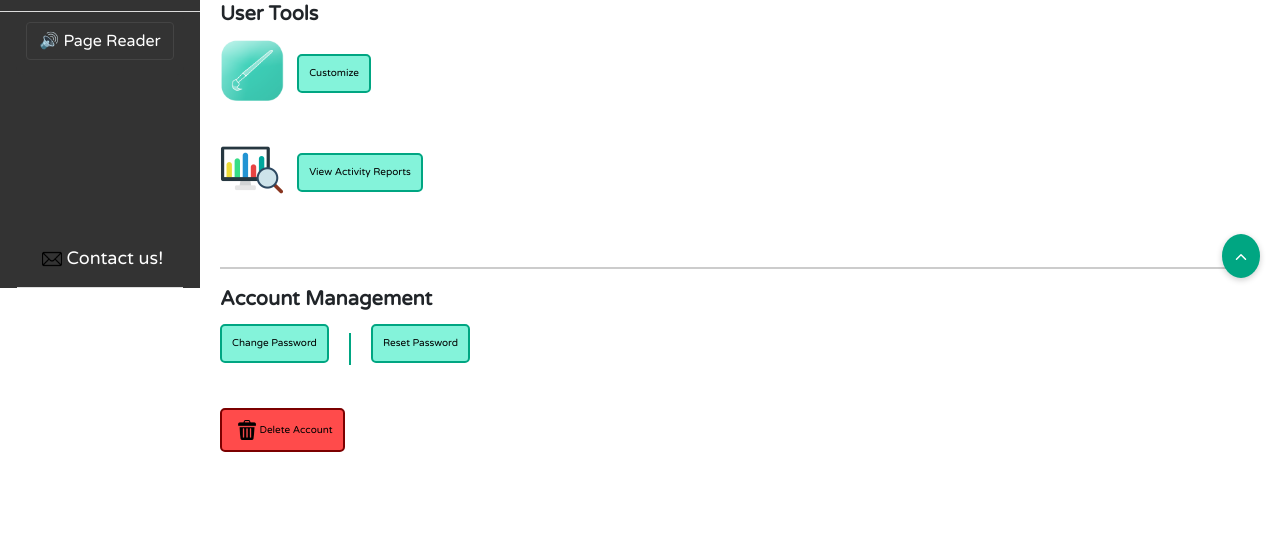
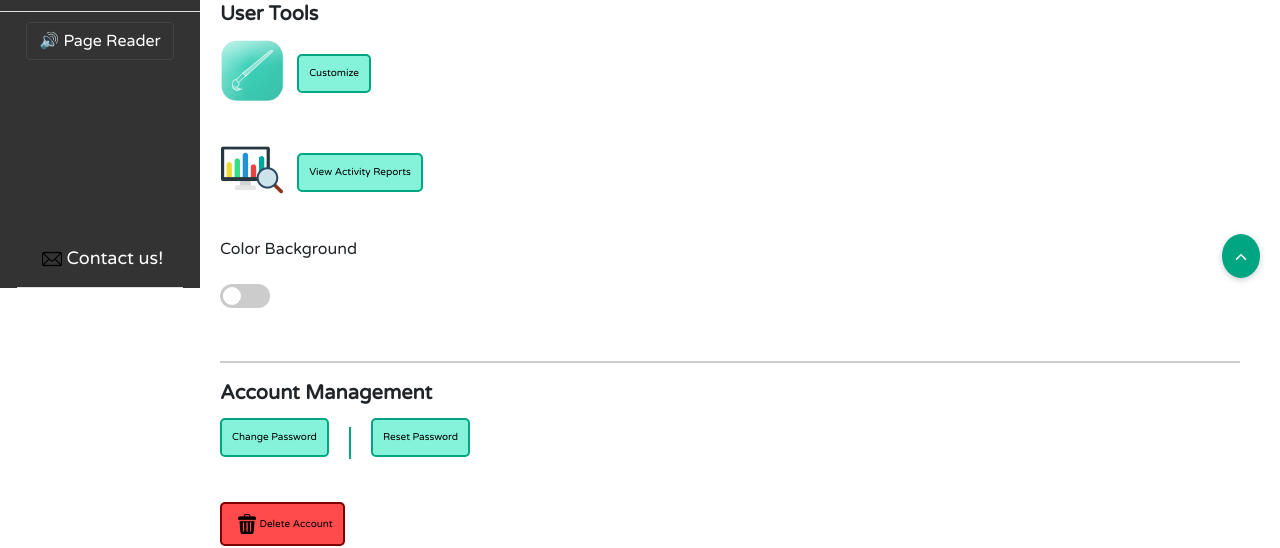
Before and after one commit to njgarner/CSC289-Flashcard-Generator, a Django app: page /settings/ in a window 1280 px wide. Shown: the part 512-1060 px from the top of the page. Before the commit the page ends 964 px from the top, so only its background shows below. Run offline with Django 5.2, Linux system fonts and the light colour scheme; the visitor is signed in with stand-in values (Sample User, id 1); data that the repository does not hold is empty; some libraries are stand-ins or nearby versions.

Commit message:
Update settings.html

```diff
--- a/mysite/mysite/templates/settings.html
+++ b/mysite/mysite/templates/settings.html
@@ -14,13 +14,6 @@
         padding-top: 15px;
     }
 
-    .large-icon {
-        width: 64px;
-        height: 64px;
-        margin-right: 8px;
-        vertical-align: middle;
-    }
-
     .setting-actions {
         display: flex;
         flex-direction: column;
@@ -31,6 +24,42 @@
         font-size: 1.25rem;
         font-weight: bold;
         margin-bottom: 10px;
+    }
+    /* Toggle switch styling */
+    .switch {
+        position: relative;
+        display: inline-block;
+        width: 50px;
+        height: 24px;
+    }
+    .switch input {
+        opacity: 0;
+        width: 0;
+        height: 0;
+    }
+    .slider {
+        position: absolute;
+        cursor: pointer;
+        top: 0; left: 0;
+        right: 0; bottom: 0;
+        background-color: #ccc;
+        transition: .4s;
+        border-radius: 34px;
+    }
+    .slider:before {
+        position: absolute;
+        content: "";
+        height: 18px; width: 18px;
+        left: 3px; bottom: 3px;
+        background-color: white;
+        transition: .4s;
+        border-radius: 50%;
+    }
+    input:checked + .slider {
+        background-color: #00A682;
+    }
+    input:checked + .slider:before {
+        transform: translateX(26px);
     }
 </style>
 
@@ -69,6 +98,12 @@
                 <img src="{% static 'report.png' %}" alt="Report Icon" class="large-icon">
                 <button class="button" onclick="window.location.href='{% url 'activity_dashboard' %}'">View Activity Reports</button>
             </div>
+
+            <label for="bg-toggle">Color Background</label>
+            <label class="switch">
+                <input type="checkbox" id="bg-toggle" {% if request.session.color_background %}checked{% endif %}>
+                <span class="slider round"></span>
+            </label>
         </div>
     </div>
 
@@ -101,4 +136,28 @@
             </div>
         </div>
     </div>
+
+    <script>
+        const bgToggle = document.getElementById('bg-toggle');
+        bgToggle.addEventListener('change', function () {
+            const isEnabled = this.checked;
+
+            // Instantly update background visually
+            document.body.classList.toggle('color-bg', isEnabled);
+
+            // Persist in session via backend
+            fetch("{% url 'toggle_background' %}", {
+                method: 'POST',
+                headers: {
+                    'X-CSRFToken': '{{ csrf_token }}',
+                    'Content-Type': 'application/json'
+                },
+                body: JSON.stringify({ enabled: isEnabled })
+            }).then(response => {
+                if (!response.ok) {
+                    alert("Failed to update background setting.");
+                }
+            });
+        });
+    </script>
 {% endblock main %}
```
